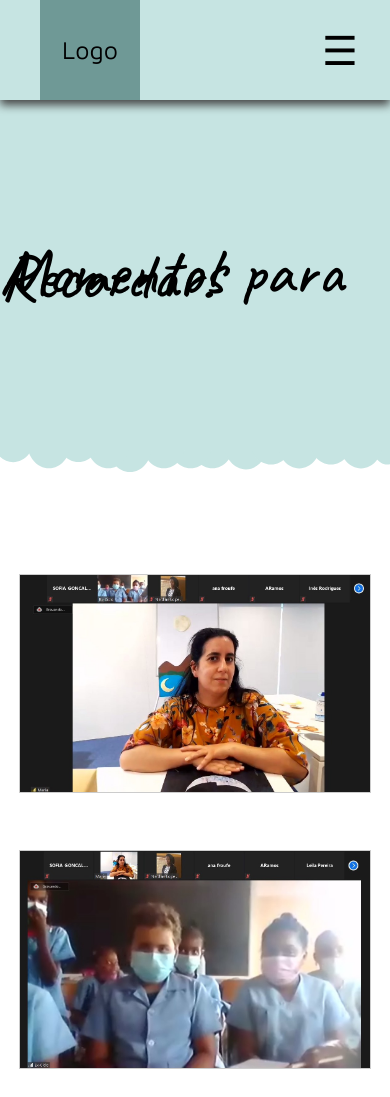
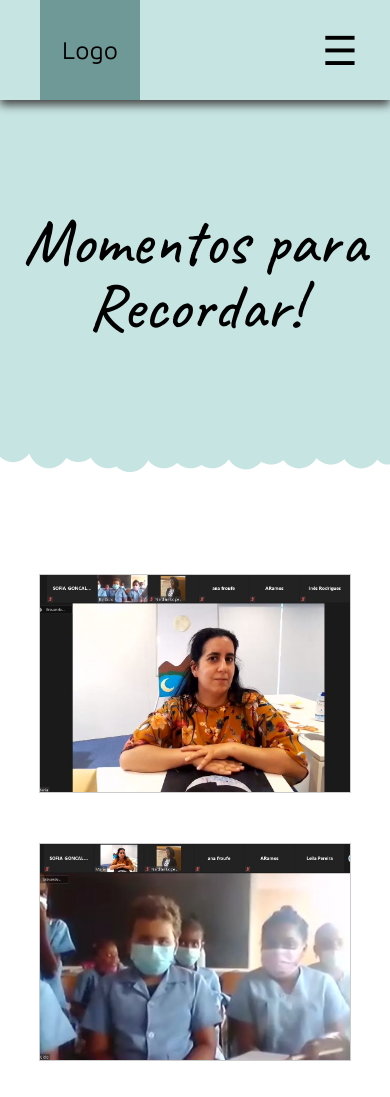
Before and after one commit to auzunder/Viajar-com-Livrosc-ESEC, a plain HTML site: page Fotografias.html in a window 390 px wide. Shown: the top 1097 px of the page. Drawn offline with nearby package versions, Linux system fonts and the light colour scheme.

Commit message:
Update galeria.css

```diff
--- a/Css/galeria.css
+++ b/Css/galeria.css
@@ -70,7 +70,9 @@
       font-family: 'Caveat', cursive;
       font-size: 65px;
       font-weight: 500;
-    }
+      line-height: 65px;
+      text-align: center;
+  }
 
     .bannerimg {
         height: 100%;
@@ -118,7 +120,7 @@
 
       @media only screen and (max-width: 980px){
         .container-gallery {
-          width: calc(85% + 20px);
+          width: calc(80vw);
           margin-bottom: 80px;
         }
       }
```
